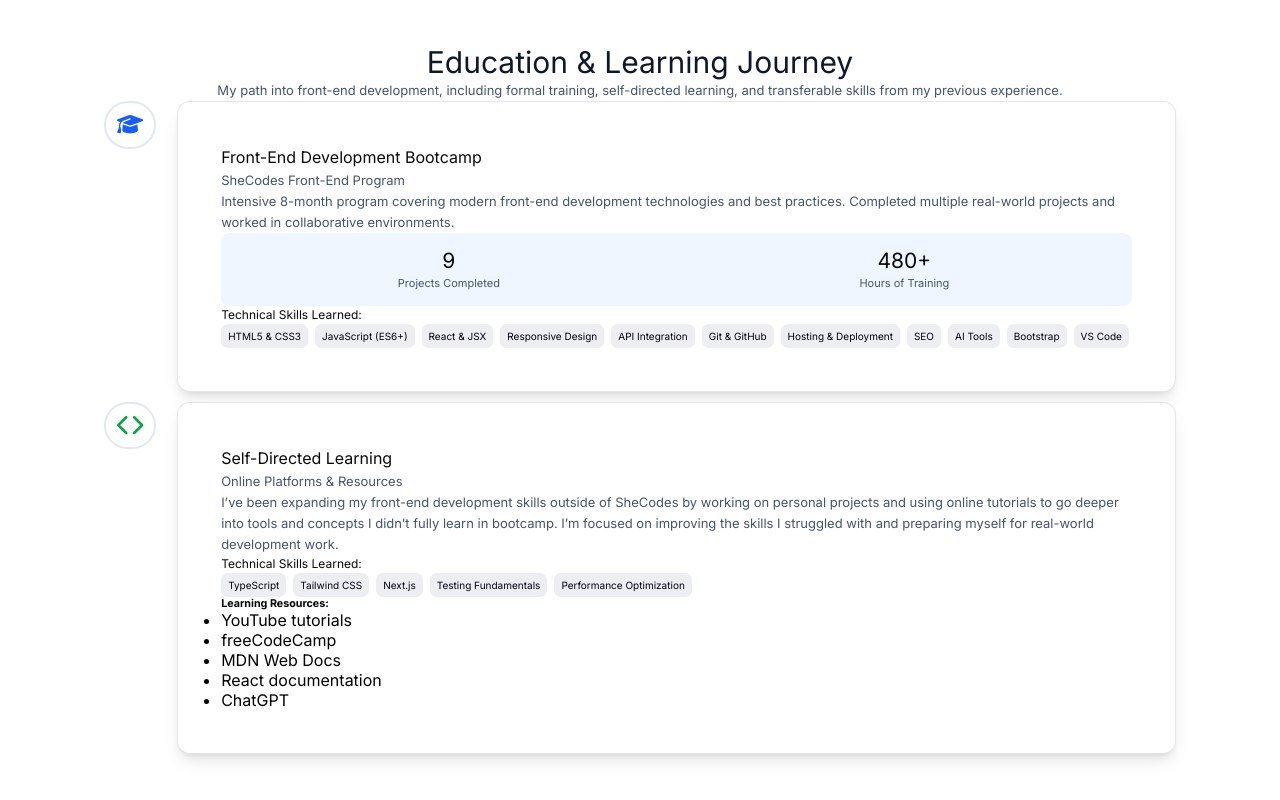
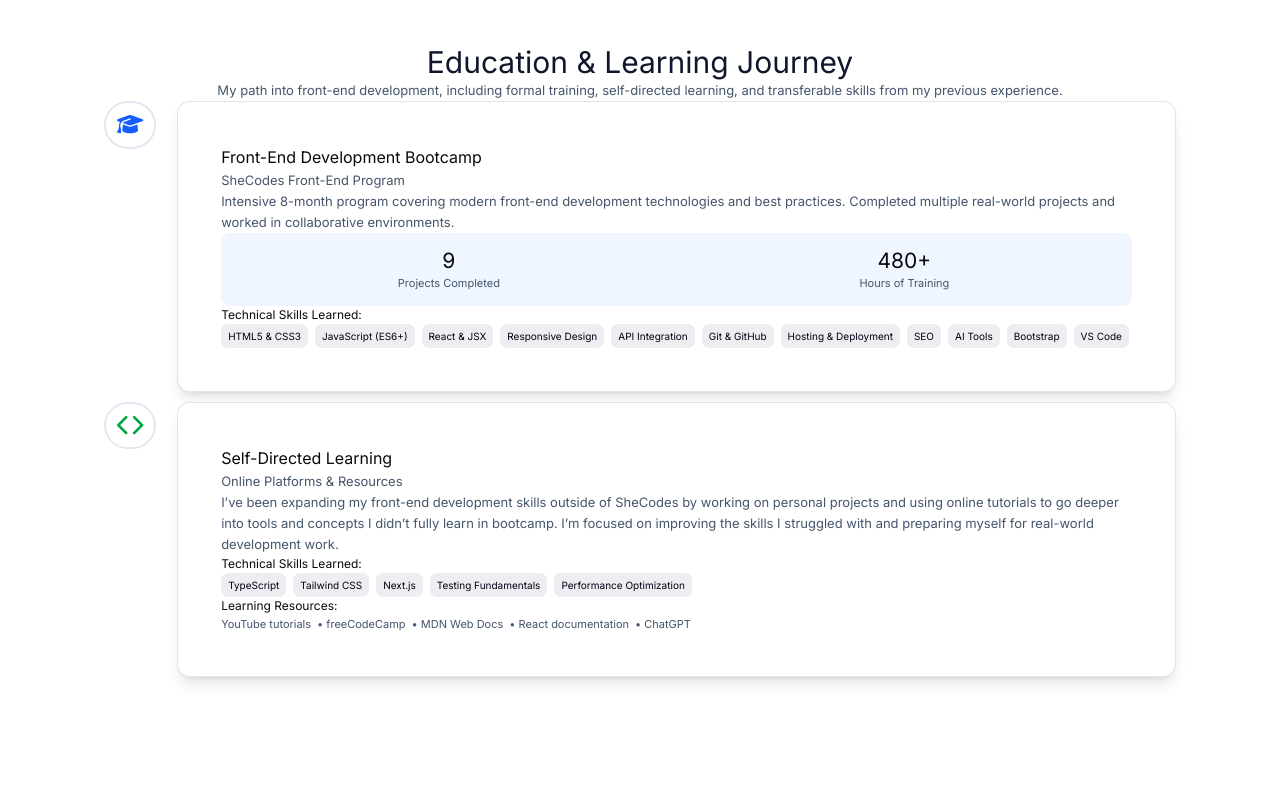
Before and after one commit to Mariii209/maritza-portfolio, a React (Create React App) app: page / in a window 1280 px wide. Shown: the part 4280-5080 px from the top of the page. After the commit the page ends 5021 px from the top, so only its background shows below. Built offline with nearby package versions, Linux system fonts and the light colour scheme.

Commit message:
Style Learning resources section in Education
Added specific CSS rules for the Learning resources section in Education.css to improve its appearance. Updated Education.js to add bullet points to resource list items for better readability.

```diff
--- a/src/Education.css
+++ b/src/Education.css
@@ -150,3 +150,26 @@
   background: #eceef2;
   padding: 5px 7px;
 }
+
+.Education .Learning h6 {
+  color: #0a0a0a;
+  font-size: 12px;
+  font-style: normal;
+  font-weight: 400;
+  line-height: 18px;
+}
+
+.Education .Learning ul {
+  display: flex;
+  flex-wrap: wrap;
+  gap: 6px;
+  list-style: none;
+}
+
+.Education .Learning ul li {
+  color: #45556c;
+  font-size: 11px;
+  font-style: normal;
+  font-weight: 400;
+  line-height: 18px;
+}
--- a/src/Education.js
+++ b/src/Education.js
@@ -84,11 +84,11 @@ export default function Education() {
             <div className="Learning">
               <h6>Learning Resources:</h6>
               <ul>
-                <li>YouTube tutorials</li>
-                <li>freeCodeCamp</li>
-                <li>MDN Web Docs</li>
-                <li>React documentation</li>
-                <li>ChatGPT</li>
+                <li> YouTube tutorials</li>
+                <li>• freeCodeCamp</li>
+                <li>• MDN Web Docs</li>
+                <li>• React documentation</li>
+                <li>• ChatGPT</li>
               </ul>
             </div>
           </div>
```
